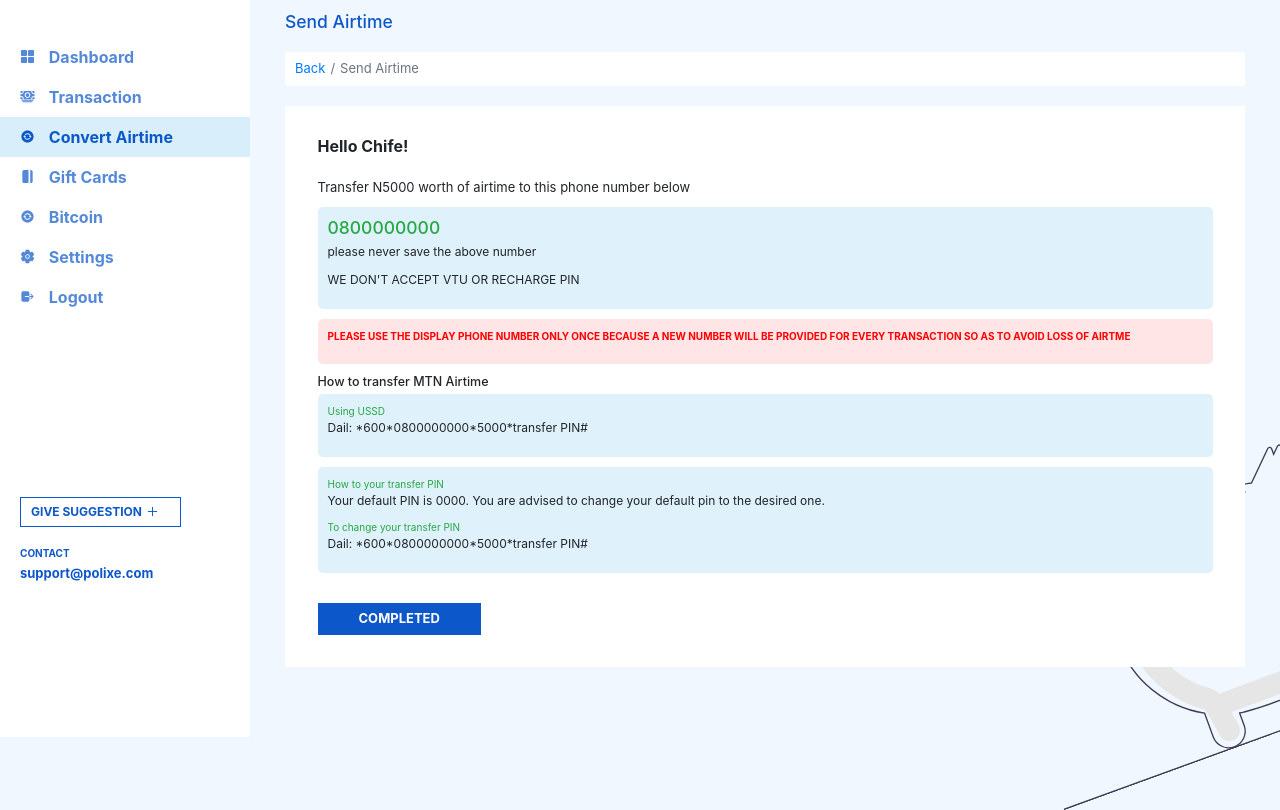
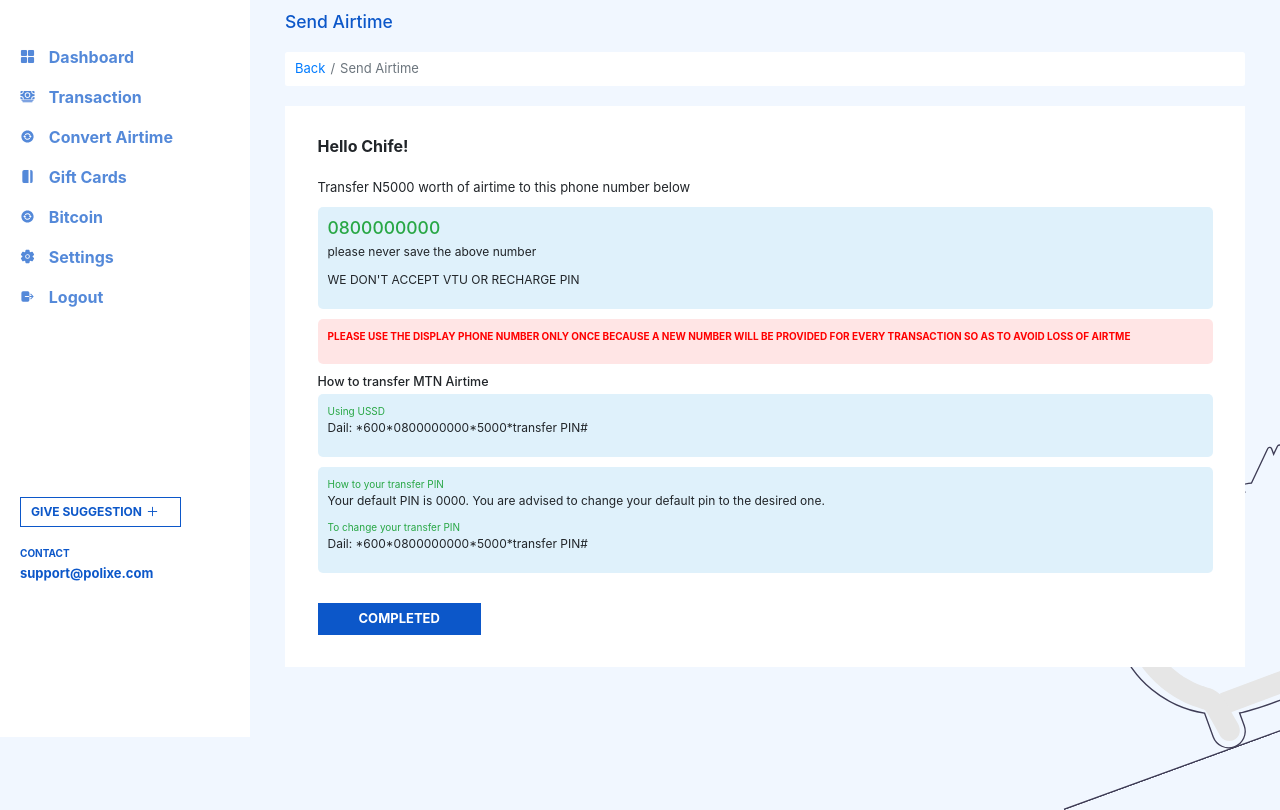
Before and after one commit to davidsoncole/polixe, a plain HTML site: page Sendairtime.html in a window 1280 px wide. Shown: the part 63-873 px from the top of the page. Drawn offline with nearby package versions, Linux system fonts and the light colour scheme; a web font is replaced by a local one.

Commit message:
new update

```diff
--- a/Sendairtime.html
+++ b/Sendairtime.html
@@ -33,7 +33,7 @@
                     </li>
                     <li> <a href="Dashboard.html"><ion-icon name="grid"></ion-icon> Dashboard</a> </li>
                     <li> <a href="Transaction.html"><ion-icon name="cash"></ion-icon> Transaction</a> </li>
-                    <li class="active"> <a href="Airtime.html"><ion-icon name="sync-circle"></ion-icon> Convert Airtime</a> </li>
+                    <li> <a href="Airtime.html"><ion-icon name="sync-circle"></ion-icon> Convert Airtime</a> </li>
                     <li> <a href="Giftcard.html"><ion-icon name="journal"></ion-icon> Gift Cards</a> </li>
                     <li> <a href="Bitcoin.html"><ion-icon name="sync-circle"></ion-icon> Bitcoin</a> </li>
                     <li> <a href="Settings.html"><ion-icon name="settings"></ion-icon> Settings</a> </li>
```
Also changed, not shown: Sellbitcoin.html (+1 -1 lines).
